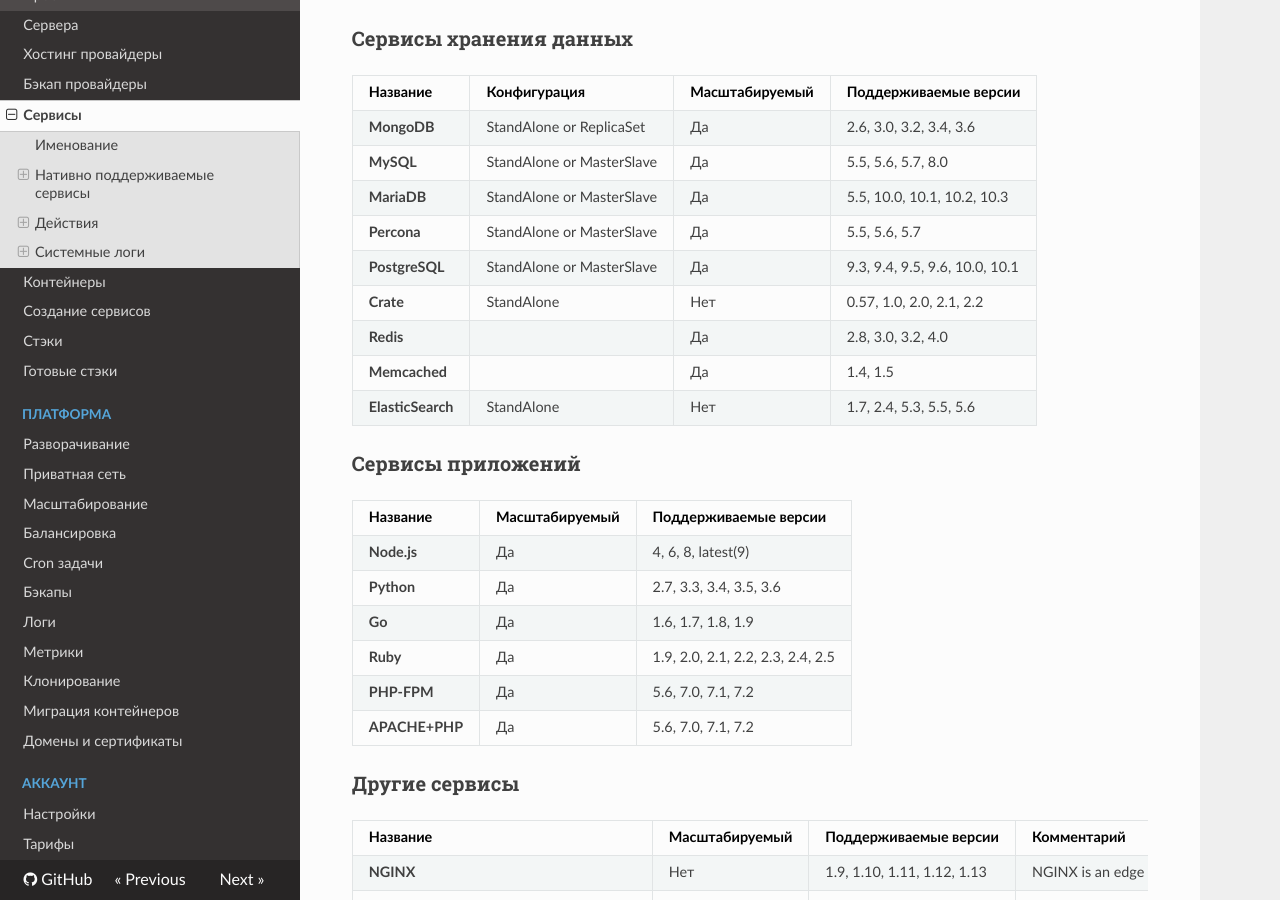
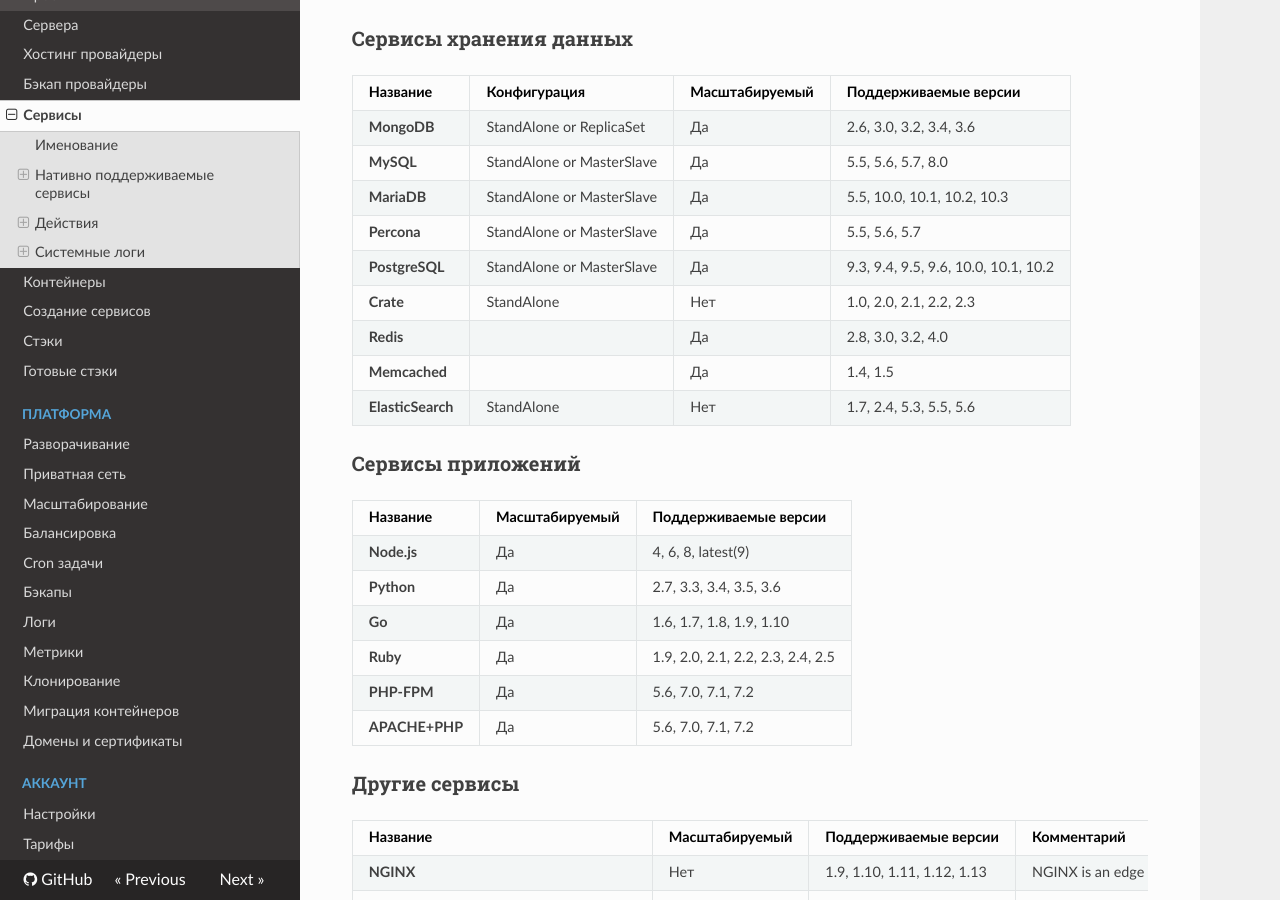
Before and after one commit to d2cio/docs-ru, an MkDocs documentation site: the page built from docs/getting-started/services.md, in a window 1280 px wide and 900 px high, scrolled down 776 px. Built offline with MkDocs 1.6.1, drawn with Linux system fonts in a browser that asks for light colours; nearby versions of some CDN libraries; old or Windows-style settings are respelled for this version of MkDocs.

```diff
--- a/docs/getting-started/services.md
+++ b/docs/getting-started/services.md
@@ -22,8 +22,8 @@ D2C запускает ваши сервисы/приложения внутри
 | **MySQL**         | StandAlone or MasterSlave   | Да  |  5.5, 5.6, 5.7, 8.0 |
 | **MariaDB**       | StandAlone or MasterSlave   | Да  |  5.5, 10.0, 10.1, 10.2, 10.3 |
 | **Percona**       | StandAlone or MasterSlave   | Да  |  5.5, 5.6, 5.7 |
-| **PostgreSQL**    | StandAlone or MasterSlave   | Да  |  9.3, 9.4, 9.5, 9.6, 10.0, 10.1 |
-| **Crate**         | StandAlone                  | Нет |  0.57, 1.0, 2.0, 2.1, 2.2 |
+| **PostgreSQL**    | StandAlone or MasterSlave   | Да  |  9.3, 9.4, 9.5, 9.6, 10.0, 10.1, 10.2 |
+| **Crate**         | StandAlone                  | Нет |  1.0, 2.0, 2.1, 2.2, 2.3 |
 | **Redis**         |                             | Да  |  2.8, 3.0, 3.2, 4.0 |
 | **Memcached**     |                             | Да  |  1.4, 1.5 |
 | **ElasticSearch** | StandAlone                  | Нет |  1.7, 2.4, 5.3, 5.5, 5.6 |
@@ -34,7 +34,7 @@ D2C запускает ваши сервисы/приложения внутри
 | :---------    | :-------------| :-------------      |
 | **Node.js**       | Да           | 4, 6, 8, latest(9) |
 | **Python**        | Да           | 2.7, 3.3, 3.4, 3.5, 3.6 |
-| **Go**            | Да           | 1.6, 1.7, 1.8, 1.9  |
+| **Go**            | Да           | 1.6, 1.7, 1.8, 1.9, 1.10  |
 | **Ruby**          | Да           | 1.9, 2.0, 2.1, 2.2, 2.3, 2.4, 2.5 |
 | **PHP-FPM**       | Да           | 5.6, 7.0, 7.1, 7.2 |
 | **APACHE+PHP**    | Да           | 5.6, 7.0, 7.1, 7.2 |
```
Also changed, not shown: docs/account/plan.md (+2 -3 lines), docs/getting-started/creating-services.md (+1 -1 lines).
